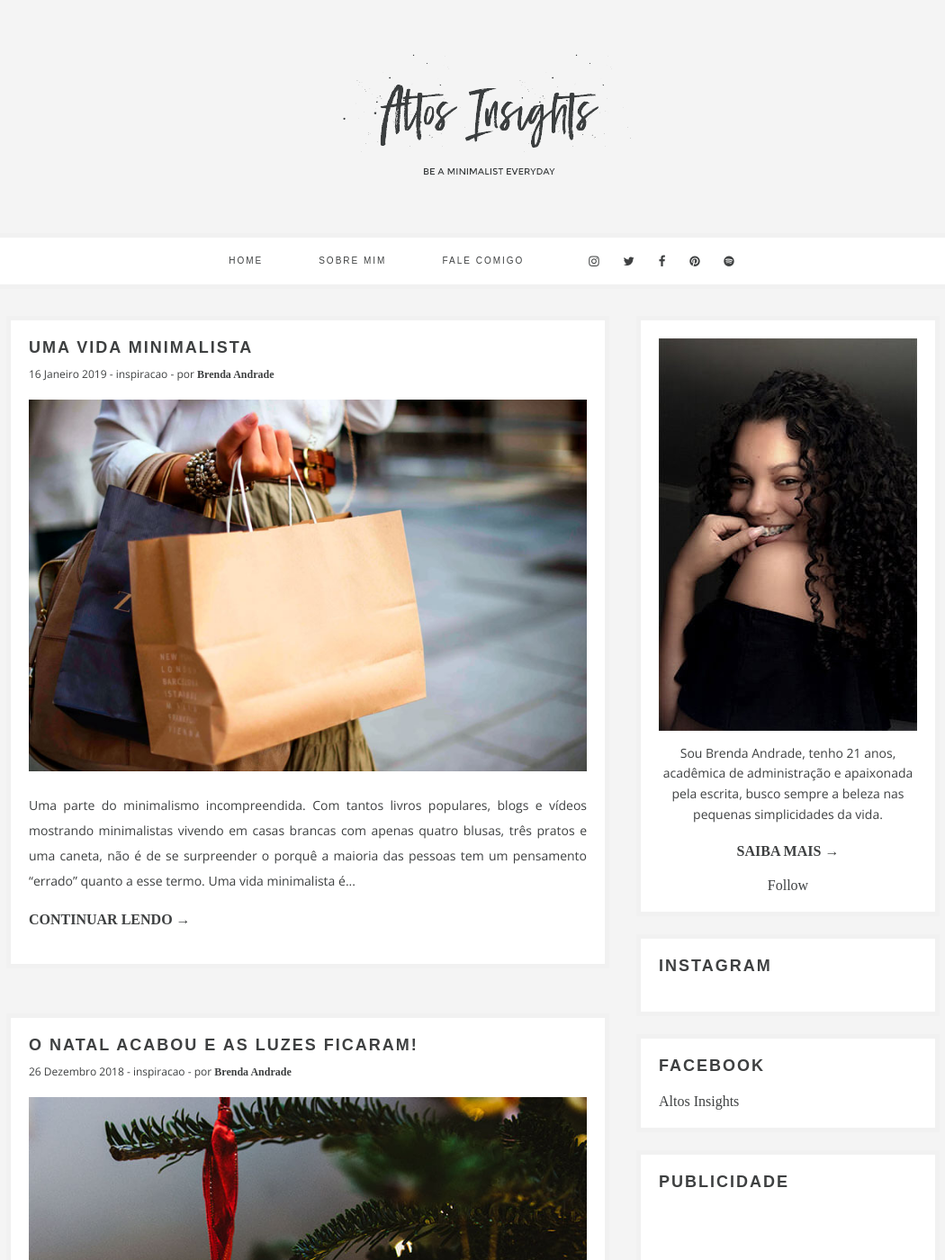
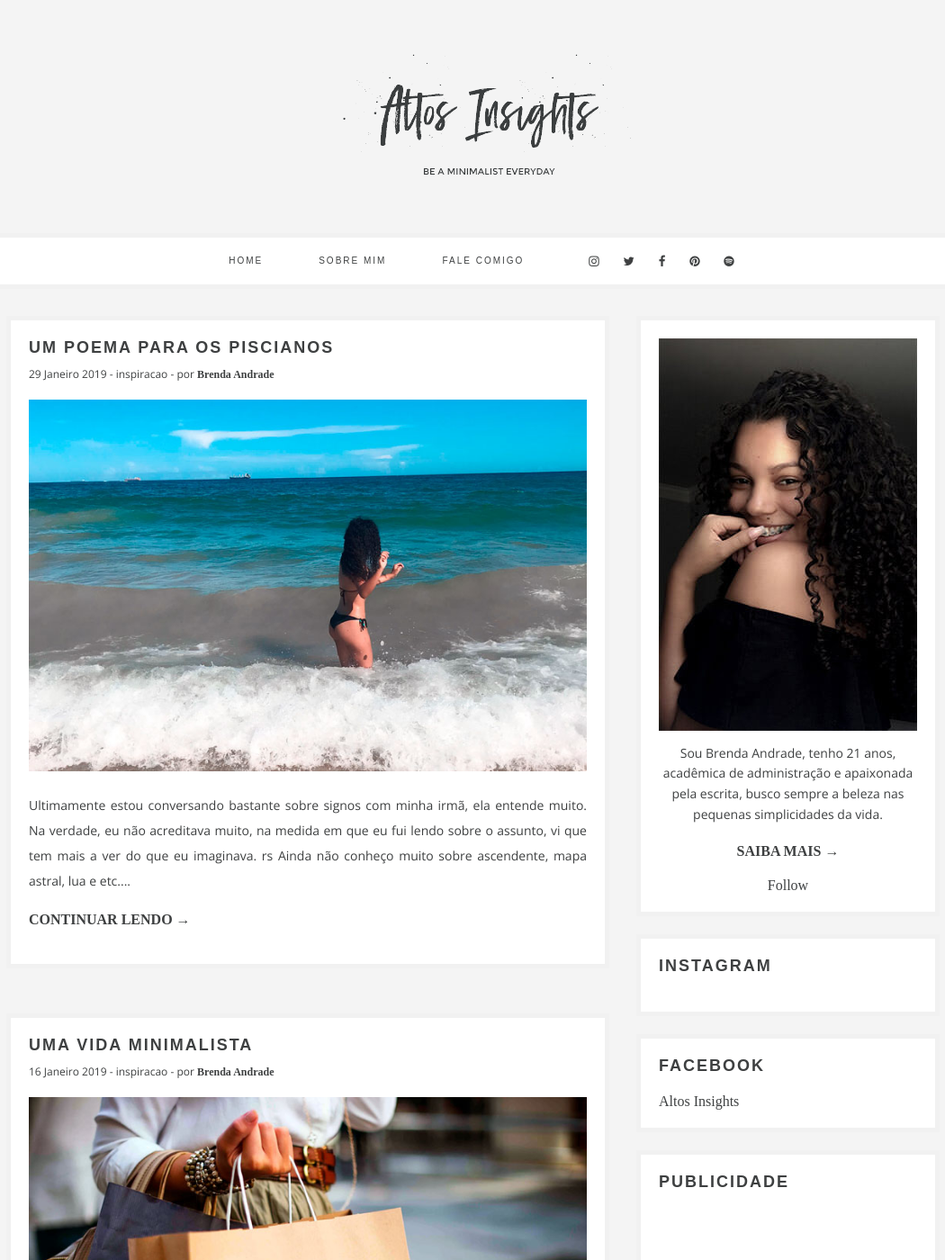
Before and after one commit to altosinsights/altosinsights.github.io, a Jekyll site: the page built from index.html, in a window 1280 px wide and 1400 px high. Shown: the whole window at 90% size, without its empty margins (99-1149 px from the left). Built offline with Jekyll 4.4.1, drawn with Linux system fonts in a browser that asks for light colours; nearby versions of some CDN libraries; some web fonts are replaced; a script that is not in the unit is left out; the list of posts is cut into pages by our own code; some of the changed text lies outside the part shown.

Commit message:
add post

```diff
--- /dev/null
+++ b/_posts/2019-01-29-um-poema-para-os-piscianos.md
@@ -0,0 +1,89 @@
+---
+layout: post
+title:  "Um poema para os Piscianos"
+description: "Ultimamente estou conversando bastante sobre signos com minha irmã, ela entende muito. Na verdade, eu não acreditava muito, na medida em que eu fui lendo sobre o assunto, vi que tem mais a ver do que eu imaginava. rs"
+date:   2019-01-29 15:00:00 -0300
+tags:
+  - inspiracao
+seo: signos, signo de peixes, peixes, horoscopo, signos e combinacoes, perfil de peixes, previsao peixes, poemas signo peixes, poema, versos, tarot de peixe, astral
+author: Brenda Andrade
+thumb: "https://altosinsights.com/assets/uploads/2019-01-29-um-poema-para-os-piscianos.jpg"
+creditos: Instagram/@brenda.andrad
+post_id: p009
+---
+
+Ultimamente estou conversando bastante sobre signos com minha irmã, ela entende muito. Na verdade, eu não acreditava muito, na medida em que eu fui lendo sobre o assunto, vi que tem mais a ver do que eu imaginava. rs
+
+Ainda não conheço muito sobre ascendente, mapa astral, lua e etc. (acho que dá até pra perceber. rs), mas permaneço lendo e acho incrível as previsões. Deixo claro que sou pisciana, quando eu falava isso perto de pessoas que leem sobre o assunto, elas já riram de mim por isso (ainda não entendi o porquê 😕).
+
+Enfim... Tentei explorar um outro lado de mim que eu não conhecia, portanto acabei escrevendo um poema relacionado ao meu signo. Esse é o primeiro de outros, espero, que virão.
+
+Espero que gostem ❤️
+
+---
+
+<div class="adsmobile">
+<ins class="adsbygoogle"
+     style="display:block; text-align:center;"
+     data-ad-layout="in-article"
+     data-ad-format="fluid"
+     data-ad-client="ca-pub-8078000237589807"
+     data-ad-slot="9245457524"></ins>
+<script>
+     (adsbygoogle = window.adsbygoogle || []).push({});
+</script>
+</div>
+
+---
+
+## Ela é de Peixes
+
+*É sensível, mas sobrevivente.*
+*Ela nada em qualquer direção*
+*Sendo muito atraente,*
+*Simboliza o amor de verão.*
+
+*Vive o pensamento no coletivo, no cardume.*
+*Nas piadas alheias, demora horrores para entender*
+*E as delas, nem peça, você não vai nem querer ver.*
+
+*Ela é de peixes, e de humanas,*
+*Nem tente dar um cálculo matemático para ela resolver*
+*Quem sabe até talvez prefira morrer.*
+
+*Ela é  romântica e se apaixona facilmente,*
+*Daquele amor de conto de fadas.*
+*Nunca deseja para os outros*
+*O que não quer que não façam com si mesma.*
+
+*Ela é extremamente intensa e verdadeira,*
+*Gosta mesmo, é de espalhar amor por aí*
+*Há quem diga que é boba*
+*Mas qual pisciana não seria?*
+
+*Peixes é forte e supera a fraqueza*
+*Mesmo sendo de natureza sensível*
+*Mais parece uma esponjinha*
+*Absorvendo até seus limites.*
+
+*Peixes é mesmo encantador,*
+*Se impressiona com facilidade*
+*Quem tentar entender seus sentimentos*
+*Vai ter enorme dificuldade.*
+
+Peixes... Signo com tantas características, cada um vê de um modo e do seu entendimento. Aqui se faz um poema com o qual me identifico, tentei me decifrar por inteira, mas no fundo não consigo.
+
+Deixa nos comentários sua opinião, ela é de grande importância para mim.
+
+
+<div class="adsmobile">
+<ins class="adsbygoogle"
+     style="display:block; text-align:center;"
+     data-ad-layout="in-article"
+     data-ad-format="fluid"
+     data-ad-client="ca-pub-8078000237589807"
+     data-ad-slot="9245457524"></ins>
+<script>
+     (adsbygoogle = window.adsbygoogle || []).push({});
+</script>
+</div>
--- a/categoria/inspiracao.html
+++ b/categoria/inspiracao.html
@@ -145,6 +145,24 @@
 
     <div class="main">
         <section class="post-list">
+
+    <article class="post">
+      <h1><a href="/um-poema-para-os-piscianos/" title="Um poema para os Piscianos">Um poema para os Piscianos</a></h1>
+
+      <span class="details">
+      <time datetime='2019-01-29' itemprop="datePublished">
+
+        29
+        Janeiro
+
+        2019
+      </time> - <a href="/categoria/inspiracao">inspiracao</a> - por <a href="/sobre-mim" class="author">Brenda Andrade</a></span>
+      <a href="/um-poema-para-os-piscianos/"><img src="https://altosinsights.com/assets/uploads/2019-01-29-um-poema-para-os-piscianos.jpg" alt="Um poema para os Piscianos" title="Um poema para os Piscianos" class="thumb"><span class="creditos">Foto: Instagram/@brenda.andrad</span></a>
+      <p>
+        Ultimamente estou conversando bastante sobre signos com minha irmã, ela entende muito. Na verdade, eu não acreditava muito, na medida em que eu fui lendo sobre o assunto, vi que tem mais a ver do que eu imaginava. rs Ainda não conheço muito sobre ascendente, mapa astral, lua e etc....
+      </p>
+      <a href="/um-poema-para-os-piscianos/" class="more">continuar lendo →</a>
+    </article>
 
     <article class="post">
       <h1><a href="/uma-vida-minimalista/" title="Uma vida minimalista">Uma vida minimalista</a></h1>
```
Also changed, not shown: assets/uploads/2019-01-29-um-poema-para-os-piscianos.jpg (added).
